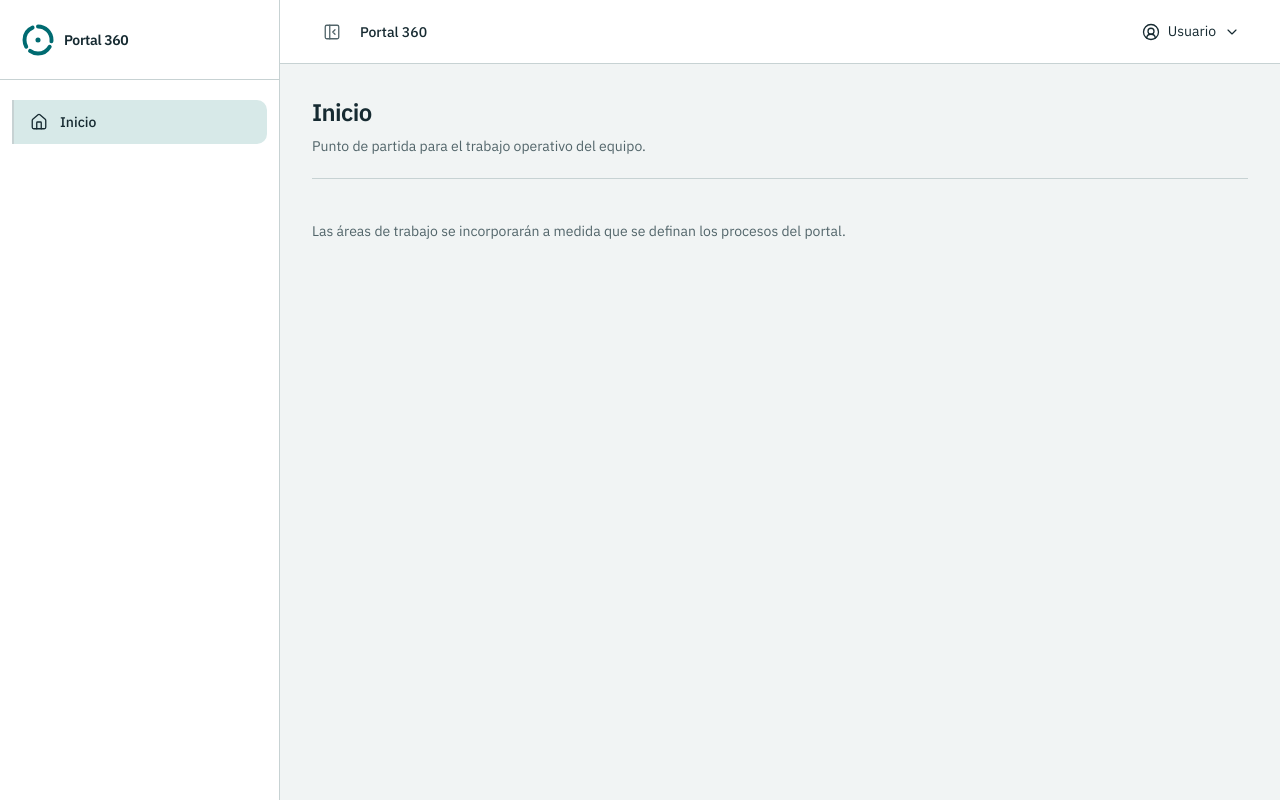
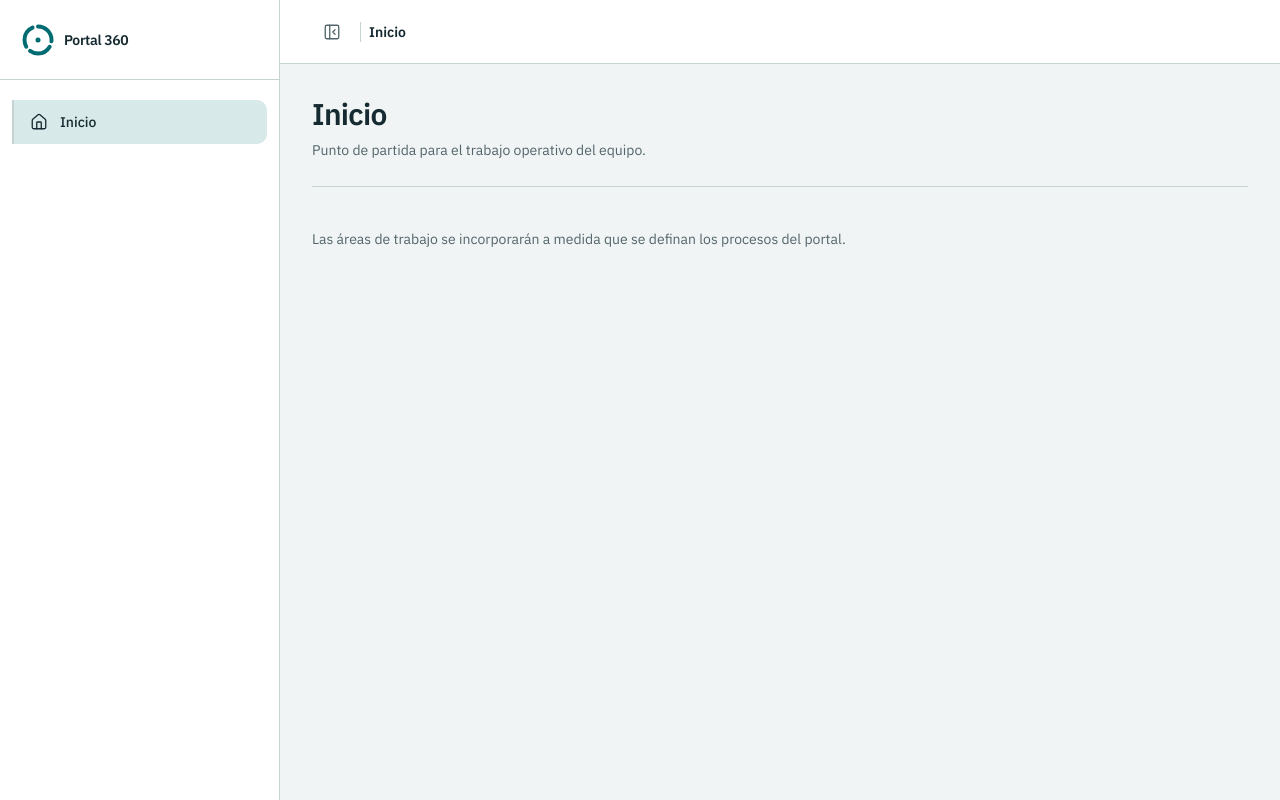
Before and after one commit to LyLVictorRamirez/portal360, a Next.js app in the folder apps/web/: page / in a window 1280 px wide. Built offline with nearby package versions, Linux system fonts and the light colour scheme.

Commit message:
Spec03 - Paso 12 Actualizar Top Bar y Page Header

```diff
--- a/apps/web/src/components/layout/top-bar.tsx
+++ b/apps/web/src/components/layout/top-bar.tsx
@@ -1,13 +1,13 @@
-import { ChevronDown, CircleUserRound, Menu, PanelLeftClose, PanelLeftOpen } from "lucide-react";
+import { Menu, PanelLeftClose, PanelLeftOpen } from "lucide-react";
 
 import { IconButton } from "../ui/icon-button";
 
-type TopBarProps = {
+type TopBarProps = Readonly<{
   collapsed: boolean;
   mobileSidebarOpen: boolean;
   onOpenMobileSidebar: () => void;
   onToggleSidebar: () => void;
-};
+}>;
 
 export function TopBar({
   collapsed,
@@ -16,7 +16,7 @@ export function TopBar({
   onToggleSidebar,
 }: TopBarProps) {
   return (
-    <header className="flex h-16 shrink-0 items-center justify-between border-b border-border bg-surface px-6 lg:px-8">
+    <header className="flex h-16 shrink-0 items-center border-b border-border bg-surface px-6 lg:px-8">
       <div className="flex items-center gap-2">
         <IconButton
           aria-controls="mobile-sidebar"
@@ -32,17 +32,9 @@ export function TopBar({
           label={collapsed ? "Expandir navegación" : "Contraer navegación"}
           onClick={onToggleSidebar}
         />
-        <span className="text-sm font-medium text-foreground">Portal 360</span>
+        <span aria-hidden="true" className="h-5 w-px bg-border" />
+        <p className="text-sm font-semibold text-foreground">Inicio</p>
       </div>
-      <button
-        aria-haspopup="menu"
-        className="inline-flex h-9 items-center gap-2 rounded-md px-2 text-sm font-medium text-foreground transition-colors hover:bg-surface-muted"
-        type="button"
-      >
-        <CircleUserRound aria-hidden="true" size={18} strokeWidth={1.75} />
-        <span>Usuario</span>
-        <ChevronDown aria-hidden="true" size={16} strokeWidth={1.75} />
-      </button>
     </header>
   );
 }
--- a/apps/web/src/components/ui/page-header.tsx
+++ b/apps/web/src/components/ui/page-header.tsx
@@ -1,19 +1,21 @@
 import type { ReactNode } from "react";
 
-type PageHeaderProps = {
-  action?: ReactNode;
+type PageHeaderProps = Readonly<{
+  actions?: ReactNode;
   description?: string;
   title: string;
-};
+}>;
 
-export function PageHeader({ action, description, title }: PageHeaderProps) {
+export function PageHeader({ actions, description, title }: PageHeaderProps) {
   return (
-    <header className="flex flex-col gap-4 border-b border-border pb-5 sm:flex-row sm:items-start sm:justify-between">
+    <header className="flex flex-col gap-4 border-b border-border pb-6 sm:flex-row sm:items-start sm:justify-between">
       <div className="min-w-0">
-        <h1 className="text-2xl font-semibold tracking-tight text-foreground">{title}</h1>
+        <h1 className="text-3xl font-semibold tracking-tight text-foreground">{title}</h1>
         {description ? <p className="mt-1.5 text-sm leading-6 text-muted">{description}</p> : null}
       </div>
-      {action ? <div className="shrink-0">{action}</div> : null}
+      {actions ? (
+        <div className="flex shrink-0 flex-wrap items-center gap-2 sm:justify-end">{actions}</div>
+      ) : null}
     </header>
   );
 }
```
